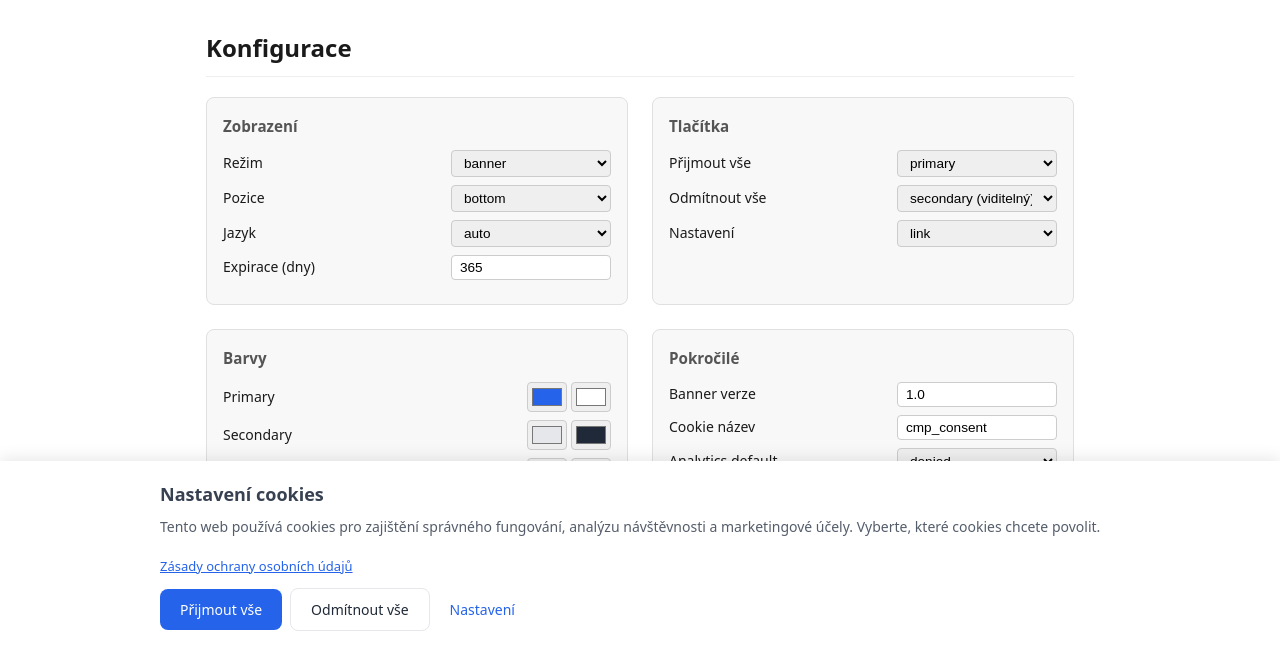
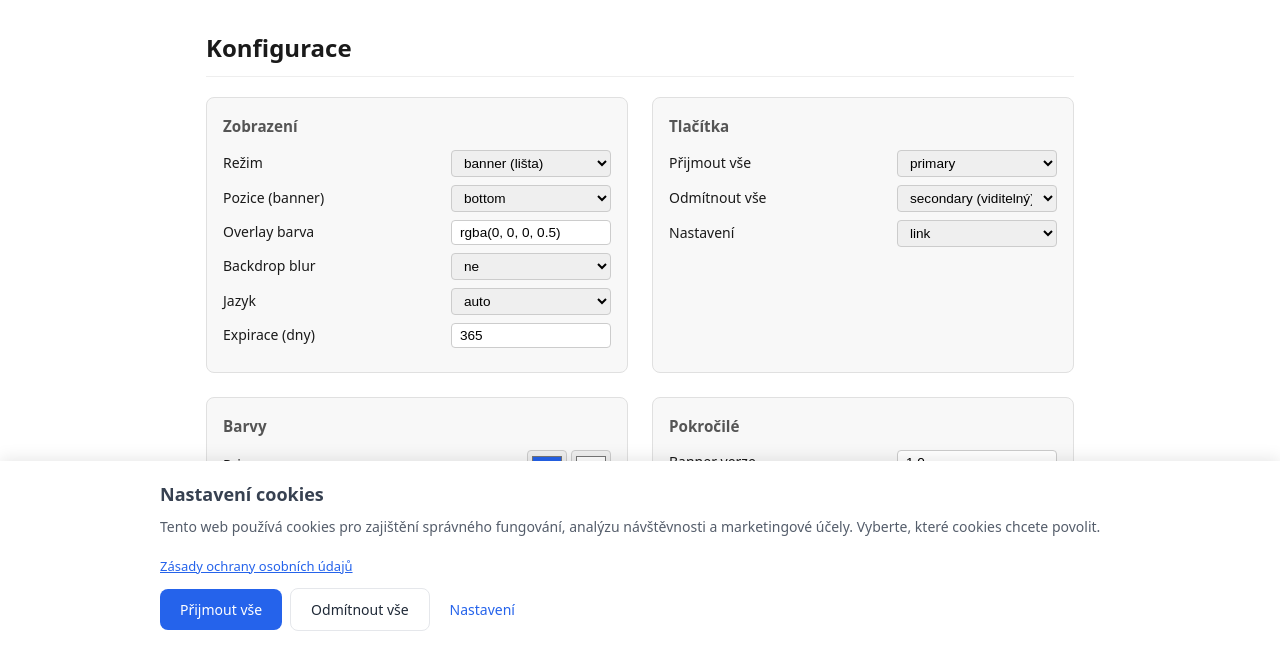
Before and after one commit to SmoothNCool/cmp-lite, a website with bundled scripts: page demo/index.html in a window 1280 px wide. Shown: the part 149-798 px from the top of the page. Built offline with nearby package versions, Linux system fonts and the light colour scheme.

Commit message:
refactor: merge modal/wall into single modal mode with configurable overlay, fix CSS custom properties

```diff
--- a/demo/index.html
+++ b/demo/index.html
@@ -110,18 +110,28 @@
       <div class="config-row">
         <label for="cfg-mode">Režim</label>
         <select id="cfg-mode">
-          <option value="banner" selected>banner</option>
-          <option value="modal">modal</option>
-          <option value="wall">wall</option>
+          <option value="banner" selected>banner (lišta)</option>
+          <option value="modal">modal (dialog)</option>
         </select>
       </div>
       <div class="config-row">
-        <label for="cfg-position">Pozice</label>
+        <label for="cfg-position">Pozice (banner)</label>
         <select id="cfg-position">
           <option value="bottom" selected>bottom</option>
           <option value="top">top</option>
           <option value="bottom-left">bottom-left</option>
           <option value="bottom-right">bottom-right</option>
+        </select>
+      </div>
+      <div class="config-row">
+        <label for="cfg-overlay">Overlay barva</label>
+        <input type="text" id="cfg-overlay" value="rgba(0, 0, 0, 0.5)">
+      </div>
+      <div class="config-row">
+        <label for="cfg-blur">Backdrop blur</label>
+        <select id="cfg-blur">
+          <option value="false" selected>ne</option>
+          <option value="true">ano</option>
         </select>
       </div>
       <div class="config-row">
@@ -273,7 +283,12 @@
 
     var cfg = {
       privacyPolicyUrl: '#privacy',
-      display: { mode: mode, position: position },
+      display: {
+        mode: mode,
+        position: position,
+        overlayColor: document.getElementById('cfg-overlay').value || 'rgba(0, 0, 0, 0.5)',
+        overlayBlur: document.getElementById('cfg-blur').value === 'true'
+      },
       lang: lang,
       consentExpiry: expiry,
       bannerVersion: document.getElementById('cfg-version').value || '1.0',
--- a/src/config.js
+++ b/src/config.js
@@ -19,8 +19,10 @@ export const DEFAULT_CONFIG = {
     },
   },
   display: {
-    mode: 'banner',
-    position: 'bottom',
+    mode: 'banner',       // 'banner' | 'modal'
+    position: 'bottom',   // 'bottom' | 'top' | 'bottom-left' | 'bottom-right'
+    overlayColor: 'rgba(0, 0, 0, 0.5)',
+    overlayBlur: false,
   },
   buttons: {
     acceptAll: { show: true, style: 'primary' },
--- a/src/styles.css
+++ b/src/styles.css
@@ -1,17 +1,5 @@
 /* CMP Lite — Cookie Consent UI Styles */
-
-/* ── Custom Properties ── */
-:root {
-  --cmp-primary: #2563eb;
-  --cmp-primary-text: #ffffff;
-  --cmp-secondary: #e5e7eb;
-  --cmp-secondary-text: #1f2937;
-  --cmp-bg: #ffffff;
-  --cmp-text: #374151;
-  --cmp-radius: 8px;
-  --cmp-font: inherit;
-  --cmp-z: 99999;
-}
+/* Custom properties are injected dynamically by injectStyles() */
 
 /* ── Reset scoped to CMP elements ── */
 [class^="cmp-"],
@@ -38,8 +26,7 @@
   animation: cmp-fade-in 0.2s ease-out;
 }
 
-.cmp-overlay--wall {
-  background: rgba(255, 255, 255, 0.85);
+.cmp-overlay--blur {
   -webkit-backdrop-filter: blur(8px);
   backdrop-filter: blur(8px);
 }
@@ -111,7 +98,7 @@
   align-items: center;
 }
 
-/* ── Modal as banner card (modal/wall modes) ── */
+/* ── Modal as banner card (modal mode) ── */
 .cmp-modal--banner {
   text-align: left;
 }
--- a/src/ui.js
+++ b/src/ui.js
@@ -260,10 +260,11 @@ export function createUI(config, t, callbacks) {
     const mode = config.display.mode;
     const position = config.display.position;
 
-    if (mode === 'modal' || mode === 'wall') {
-      // Both modal and wall show overlay + centered card with banner content
+    if (mode === 'modal') {
+      // Overlay + centered card with banner content
       const overlay = document.createElement('div');
-      overlay.className = mode === 'wall' ? 'cmp-overlay cmp-overlay--wall' : 'cmp-overlay';
+      overlay.className = config.display.overlayBlur ? 'cmp-overlay cmp-overlay--blur' : 'cmp-overlay';
+      overlay.style.background = config.display.overlayColor || 'rgba(0, 0, 0, 0.5)';
       const card = document.createElement('div');
       card.className = 'cmp-modal cmp-modal--banner';
       card.setAttribute('role', 'dialog');
```
Also changed, not shown: tests/ui.test.js (+12 -9 lines).
